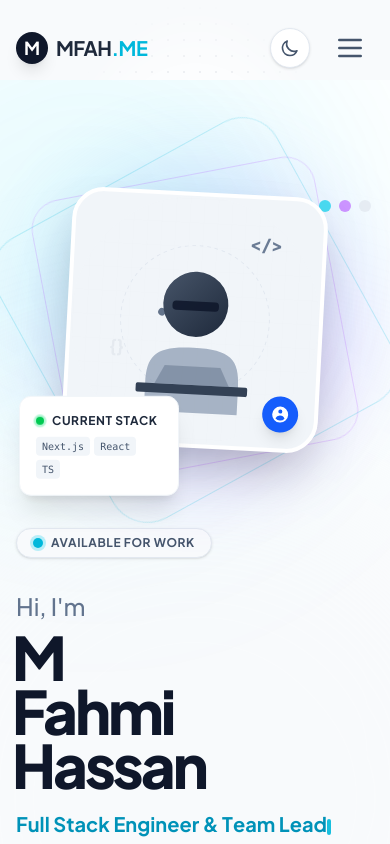
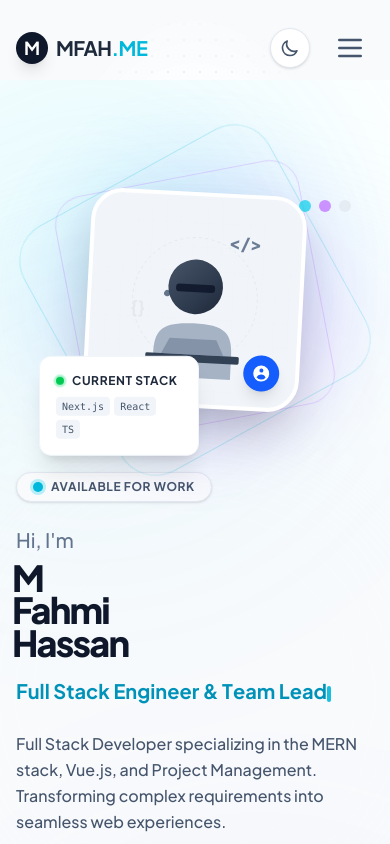
Before and after one commit to TheFahmi/my-portfolio, a Next.js app: page / in a window 390 px wide. Shown: the top 844 px of the page. Built offline with nearby package versions, Linux system fonts and the light colour scheme.

Commit message:
fix(responsive): address typography and layout issues in hero section
- Fix hero image container width for 375px screens
- Downscale hero typography on mobile
- Verify touch targets meet 44px minimum

Ultraworked with [Sisyphus](https://github.com/code-yeongyu/oh-my-opencode)

```diff
--- a/src/components/sections/HeroSection.tsx
+++ b/src/components/sections/HeroSection.tsx
@@ -38,9 +38,9 @@ const HeroSection = () => {
       </div>
 
       <motion.div style={{ y: yContent }} className="container mx-auto px-4 md:px-8 max-w-7xl relative z-10">
-        <div className="grid grid-cols-1 lg:grid-cols-2 gap-12 lg:gap-16 items-center">
+        <div className="grid grid-cols-1 lg:grid-cols-2 gap-8 lg:gap-16 items-center">
 
-          <div className="flex flex-col space-y-8 order-2 lg:order-1">
+          <div className="flex flex-col space-y-6 lg:space-y-8 order-2 lg:order-1">
              <ScrollReveal
               variant="slideLeft"
               delay={0.1}
@@ -57,14 +57,14 @@ const HeroSection = () => {
               <ScrollReveal
                 variant="slideUp"
                 delay={0.2}
-                className="text-2xl lg:text-3xl font-medium text-slate-500 dark:text-slate-400"
+                className="text-xl md:text-2xl lg:text-3xl font-medium text-slate-500 dark:text-slate-400"
               >
                 {hero.titlePrefix}
               </ScrollReveal>
               <ScrollReveal
                 variant="slideUp"
                 delay={0.3}
-                className="text-6xl lg:text-8xl font-black tracking-tighter text-slate-900 dark:text-white leading-[0.9] -ml-1"
+                className="text-4xl sm:text-6xl lg:text-8xl font-black tracking-tighter text-slate-900 dark:text-white leading-[0.9] -ml-1"
               >
                 {hero.titleHighlight.split(" ").map((word, i) => (
                   <span key={i} className="block">{word}</span>
@@ -83,7 +83,7 @@ const HeroSection = () => {
             <ScrollReveal
               variant="slideUp"
               delay={0.6}
-              className="text-lg text-slate-600 dark:text-slate-400 max-w-lg leading-relaxed font-medium"
+              className="text-base md:text-lg text-slate-600 dark:text-slate-400 max-w-lg leading-relaxed font-medium"
             >
               {hero.description}
             </ScrollReveal>
@@ -146,7 +146,7 @@ const HeroSection = () => {
             duration={1}
             className="relative flex justify-center items-center order-1 lg:order-2 lg:h-[600px]"
           >
-            <div className="relative w-[320px] h-[320px] lg:w-[500px] lg:h-[500px]">
+            <div className="relative w-[280px] h-[280px] sm:w-[320px] sm:h-[320px] lg:w-[500px] lg:h-[500px]">
                 <div className="absolute top-0 right-0 w-full h-full bg-gradient-to-br from-cyan-400/30 to-purple-500/30 rounded-full blur-[40px] lg:blur-[80px] animate-pulse" />
 
                 <div className="absolute inset-0 rounded-[40px] lg:rounded-[60px] border border-cyan-500/20 dark:border-cyan-400/20 animate-[spin_10s_linear_infinite]" />
```
